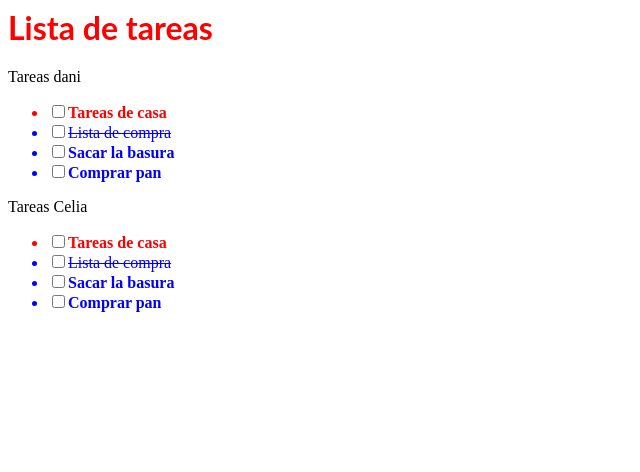
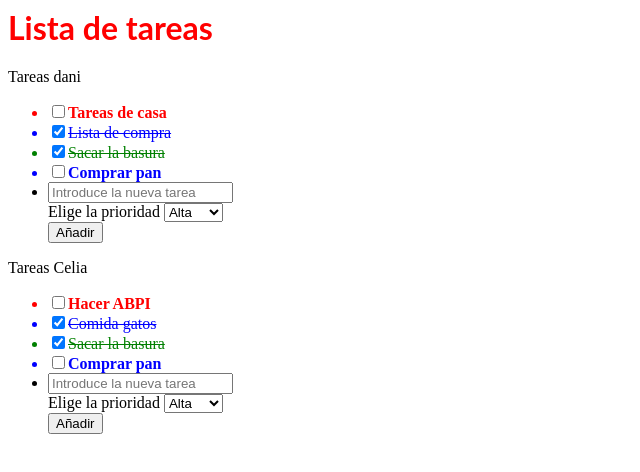
Before and after one commit to dfr13/react-DI, a React (Create React App) app: page / in a window 1280 px wide. Shown: the top 472 px of the page, without its empty margins (0-640 px from the left). Built offline with nearby package versions, Linux system fonts and the light colour scheme.

Commit message:
Se añade boton, select e input para añadir una tarea. Ya funciona el done

```diff
--- a/src/App.js
+++ b/src/App.js
@@ -4,9 +4,15 @@ import Lista from './components/Lista';
 
 export default function App() {
   let listaElementos = [
-    { done: false, texto: 'Tareas de casa', prioridad:'alta' },
-    { done: true, texto: 'Lista de compra'},
-    { done: false, texto: 'Sacar la basura'},
+    { done: false, texto: 'Tareas de casa', prioridad: 'alta' },
+    { done: true, texto: 'Lista de compra' },
+    { done: true, texto: 'Sacar la basura', prioridad: 'media' },
+    { done: false, texto: 'Comprar pan' },
+  ];
+  let listaElementos2 = [
+    { done: false, texto: 'Hacer ABPI', prioridad: 'alta' },
+    { done: true, texto: 'Comida gatos' },
+    { done: true, texto: 'Sacar la basura', prioridad: 'media' },
     { done: false, texto: 'Comprar pan' },
   ];
 
@@ -14,7 +20,7 @@ export default function App() {
     <div>
       <h1>Lista de tareas</h1>
       <Lista titulo="Tareas " nombre="dani" elementos={listaElementos} />
-      <Lista titulo="Tareas " nombre="Celia" elementos={listaElementos} />
+      <Lista titulo="Tareas " nombre="Celia" elementos={listaElementos2} />
     </div>
   );
 }
--- a/src/components/ComponenteListaClase.jsx
+++ b/src/components/ComponenteListaClase.jsx
@@ -3,29 +3,35 @@ import './componente-lista.css';
 class ComponenteListaClase extends React.Component {
   constructor(props) {
     super(props);
-    this.done = props.done;
+    this.state = {
+      done : props.done
+    };
+
     this.prioridad = props.prioridad;
     this.texto = props.texto;
-    this.setElementClass();
   }
 
   setElementClass() {
-   this.claseLista = this.prioridad;
-    if (this.done) {
+    this.claseLista = this.prioridad;
+    if (this.state.done) {
       this.claseLista += ' el-done';
     } else {
       this.claseLista += ' el-undone';
     }
   }
 
-  setTaskStatus() {
-    this.done = !this.done;
-    this.setElementClass();
+  changeStatus() {
+    this.setState ({done: !this.state.done});
   }
   render() {
+    this.setElementClass();
     return (
       <li className={this.claseLista}>
-        <input type="checkbox"  />
+        <input
+          type="checkbox"
+          defaultChecked={this.state.done}
+          onChange={this.changeStatus.bind(this)}
+        />
         {this.texto}
       </li>
     );
@@ -34,5 +40,6 @@ class ComponenteListaClase extends React.Component {
 
 ComponenteListaClase.defaultProps = {
   prioridad: 'baja',
+  done: false
 };
 export default ComponenteListaClase;
--- a/src/components/Lista.jsx
+++ b/src/components/Lista.jsx
@@ -1,22 +1,56 @@
-import React from 'react';
+import React, { useState, useRef } from 'react';
 import ComponenteListaClase from './ComponenteListaClase';
+
 export default function Lista(props) {
-  const listaElementos = [];
+  const listaInicial = [];
   if (props.elementos !== undefined) {
     for (let i = 0; i < props.elementos.length; i++) {
-      listaElementos.push(
+      listaInicial.push(
         <ComponenteListaClase
-        done={props.elementos[i].done}
-        texto={props.elementos[i].texto}
-        prioridad={props.elementos[i].prioridad}/>
+          done={props.elementos[i].done}
+          texto={props.elementos[i].texto}
+          prioridad={props.elementos[i].prioridad}
+        />
       );
     }
   }
+  const [listaElementos, setListaElementos] = useState([listaInicial]);
+  const valorTextInput = useRef();
+  const valorSelect = useRef();
+
+  const funcion = function anadir() {
+    const newLista = listaElementos.concat(
+      <ComponenteListaClase
+        texto={valorTextInput.current.value}
+        prioridad={valorSelect.current.value}
+      />
+    );
+    setListaElementos(newLista);
+    valorTextInput.current.value = '';
+  };
 
   return (
     <div>
       {props.titulo} {props.nombre}
-      <ul>{listaElementos}</ul>
+      <ul>
+        {listaElementos}
+        <li>
+          <input
+            ref={valorTextInput}
+            type="text"
+            placeholder="Introduce la nueva tarea"
+          />
+          <br />
+          <label for="prioridad">Elige la prioridad </label>
+          <select name="prioridad" ref={valorSelect}>
+            <option value="alta">Alta</option>
+            <option value="media">Media</option>
+            <option value="baja">Baja</option>
+          </select>
+          <br />
+          <button onClick={funcion}>Añadir</button>
+        </li>
+      </ul>
     </div>
   );
 }
```
Also changed, not shown: src/components/ListaClase.jsx (added, +12 -0 lines).
